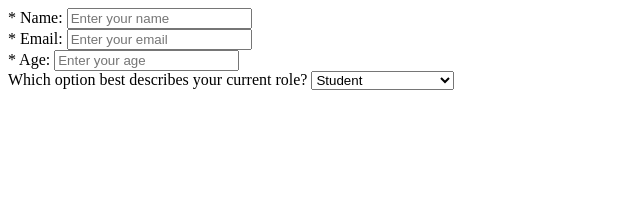
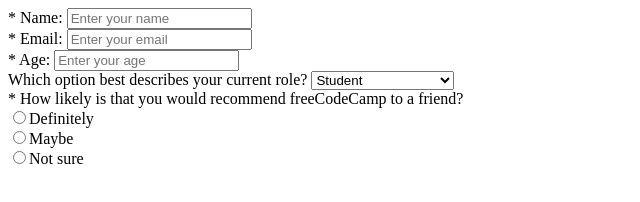
Before and after one commit to dolibeth918/survey-form, a plain HTML site: page index.html in a window 1280 px wide. Shown: the whole page, without its empty margins (0-640 px from the left). Drawn offline with Linux system fonts and the light colour scheme.

Commit message:
add radio buttons for recommendation

```diff
--- a/index.html
+++ b/index.html
@@ -9,6 +9,7 @@
 <body>
   <!-- page contents -->
   <div id="form">
+    <form>
       <label>* Name: </label>
       <input type="text" placeholder="Enter your name" required>
       <br>
@@ -27,7 +28,15 @@
         <option value="no answer">Prefer not to answer</option>
         <option value="other">other</option>
       </select>
-
+      <br>
+      <label>* How likely is that you would recommend freeCodeCamp to a friend?</label>
+      <div>
+        <input type="radio" name="recommend" value="definitely">Definitely
+        <br>
+        <input type="radio" name="recommend" value="maybe">Maybe
+        <br>
+        <input type="radio" name="recommend" value="not sure">Not sure
+      </div>
     </form>
   </div>
 </body>
```
Lines whose indentation alone changed are shown as unchanged.
